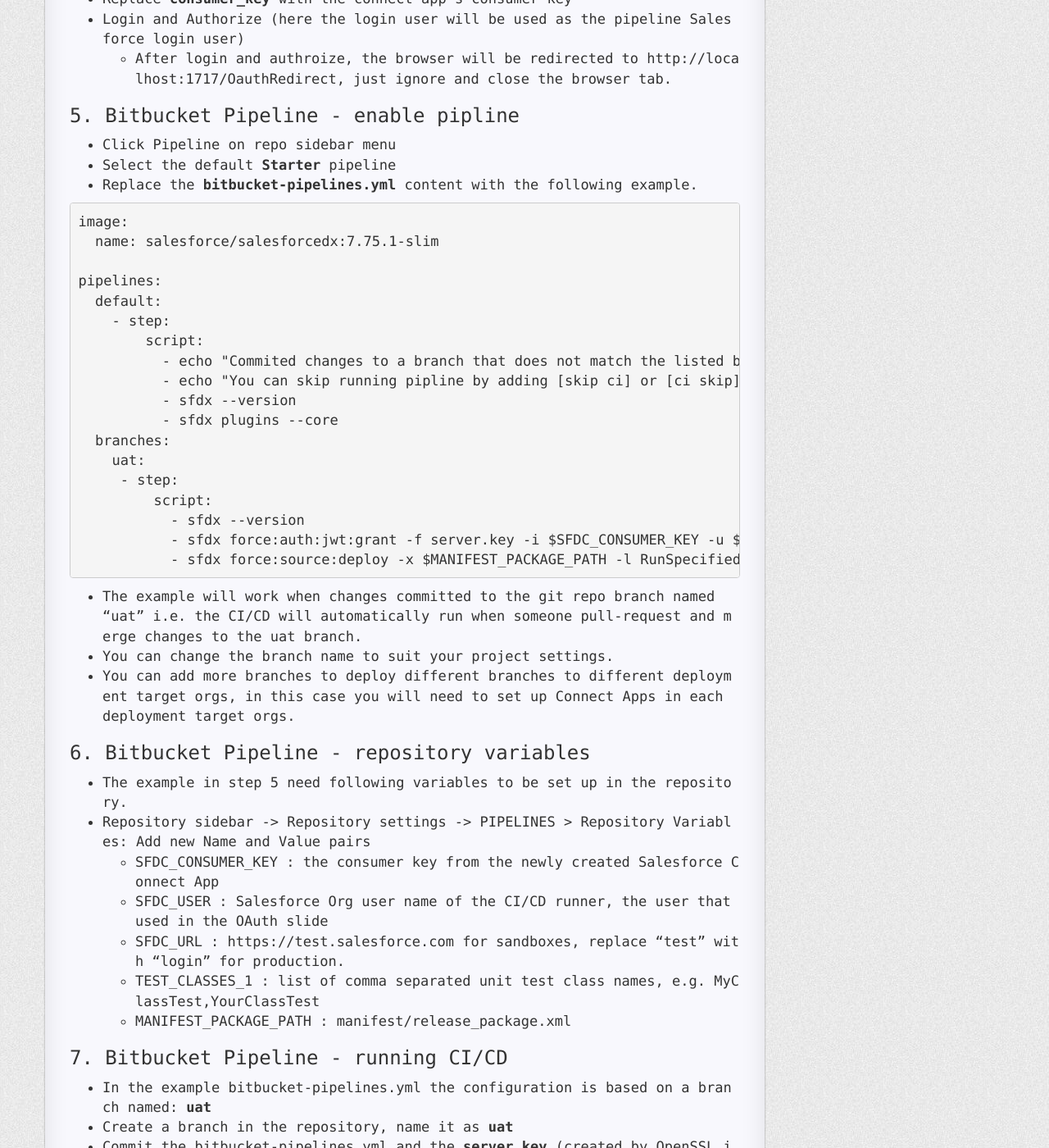
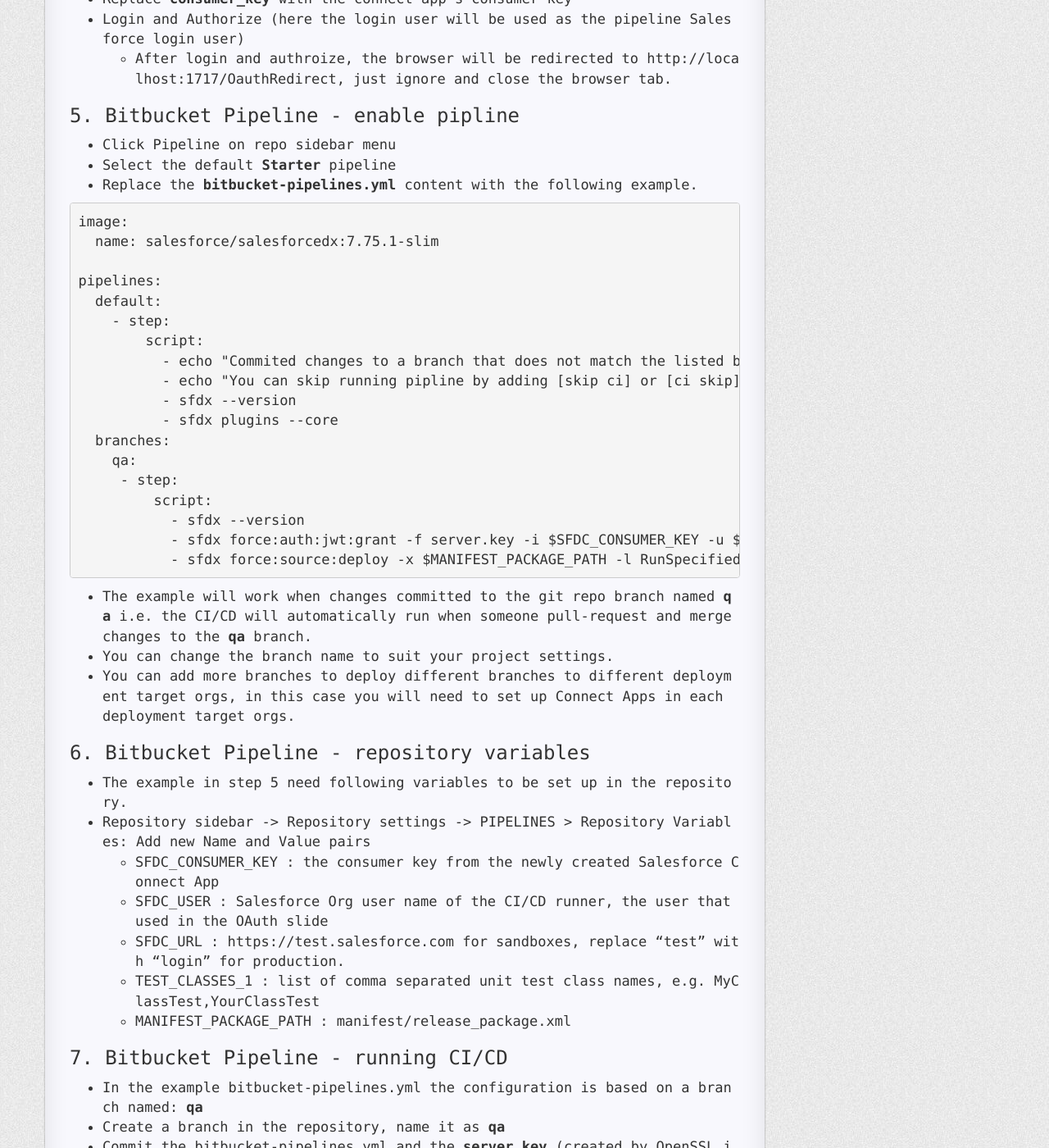
Before and after one commit to zhouhu/apexdevforce, a Jekyll site: the page built from _posts/2020-7-1-salesforce-sfdx-ci-cd-bitbucket-piplines-example.md, in a window 1280 px wide and 1400 px high, scrolled down 1693 px. Shown: the whole window at 82% size. Built offline with Jekyll 4.4.1, drawn with Linux system fonts in a browser that asks for light colours; nearby versions of some CDN libraries; a style sheet for code colours, icons or effects is not loaded; some of the changed text lies outside the part shown.

Commit message:
uat to qa

```diff
--- a/_posts/2020-7-1-salesforce-sfdx-ci-cd-bitbucket-piplines-example.md
+++ b/_posts/2020-7-1-salesforce-sfdx-ci-cd-bitbucket-piplines-example.md
@@ -71,7 +71,7 @@ pipelines:
           - sfdx --version
           - sfdx plugins --core
   branches:
-    uat:
+    qa:
      - step:
          script:
            - sfdx --version
@@ -79,7 +79,7 @@ pipelines:
            - sfdx force:source:deploy -x $MANIFEST_PACKAGE_PATH -l RunSpecifiedTests -r $TEST_CLASSES_1
 </pre>
 
-- The example will work when changes committed to the git repo branch named “uat” i.e. the CI/CD will automatically run when someone pull-request and merge changes to the uat branch.
+- The example will work when changes committed to the git repo branch named **qa** i.e. the CI/CD will automatically run when someone pull-request and merge changes to the **qa** branch.
 - You can change the branch name to suit your project settings.
 - You can add more branches to deploy different branches to different deployment target orgs, in this case you will need to set up Connect Apps in each deployment target orgs.
 
@@ -93,10 +93,10 @@ pipelines:
   - MANIFEST_PACKAGE_PATH : manifest/release_package.xml
 
 ### 7. Bitbucket Pipeline - running CI/CD
-- In the example bitbucket-pipelines.yml the configuration is based on a branch named: **uat**
-- Create a branch in the repository, name it as **uat**
-- Commit the bitbucket-pipelines.yml and the **server.key** (created by OpenSSL in the step 1) to the **uat** branch.
-- Create the release_package.xml and commit it along with the metadata files that listed in the it to the uat branch, your pipeline should have started automatically.
+- In the example bitbucket-pipelines.yml the configuration is based on a branch named: **qa**
+- Create a branch in the repository, name it as **qa**
+- Commit the bitbucket-pipelines.yml and the **server.key** (created by OpenSSL in the step 1) to the **qa** branch.
+- Create the release_package.xml and commit it along with the metadata files that listed in it to the **qa** branch, your pipeline should have started automatically.
 - Don’t forget to update the Test Classes in the Repository variables. In the example the variable name is **TEST_CLASSES_1**
 
 ### 8. Good luck! 8 is a lucky number in Chinese culture, which means get **rich** :)
```
